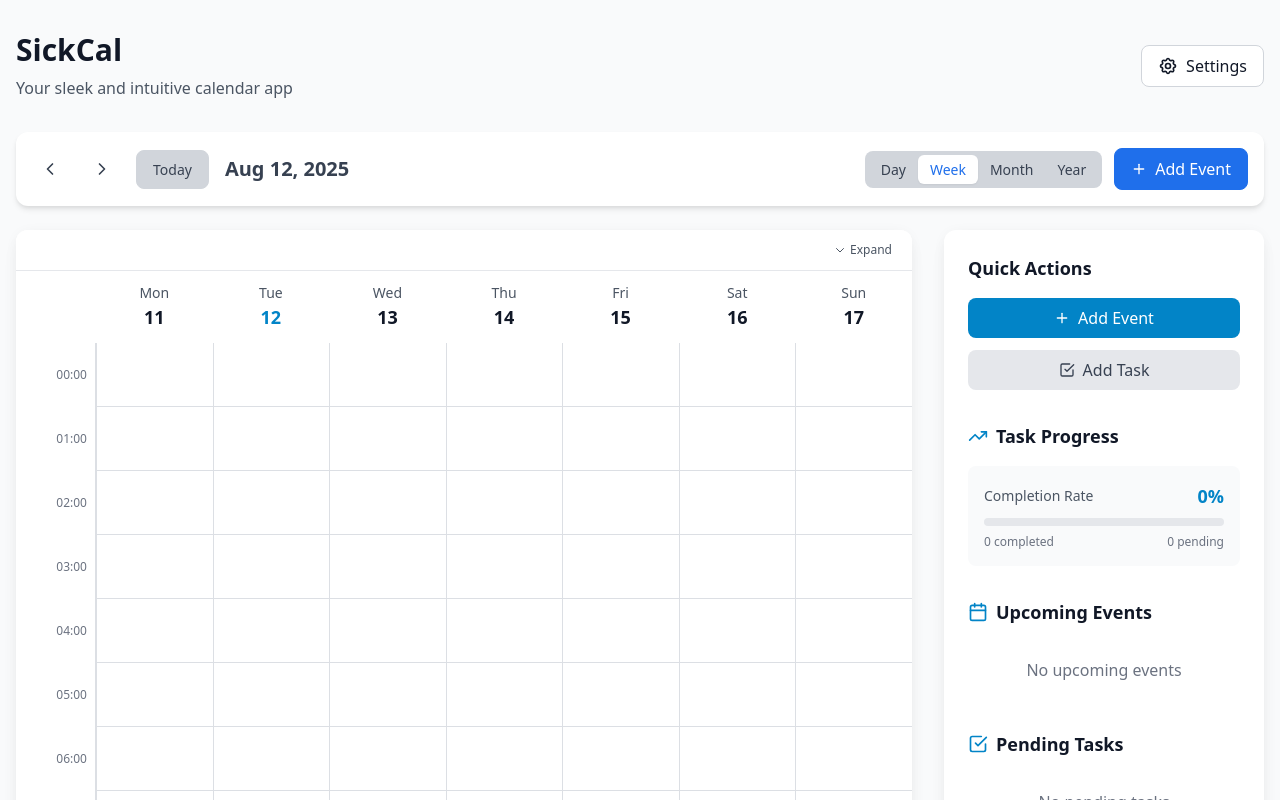
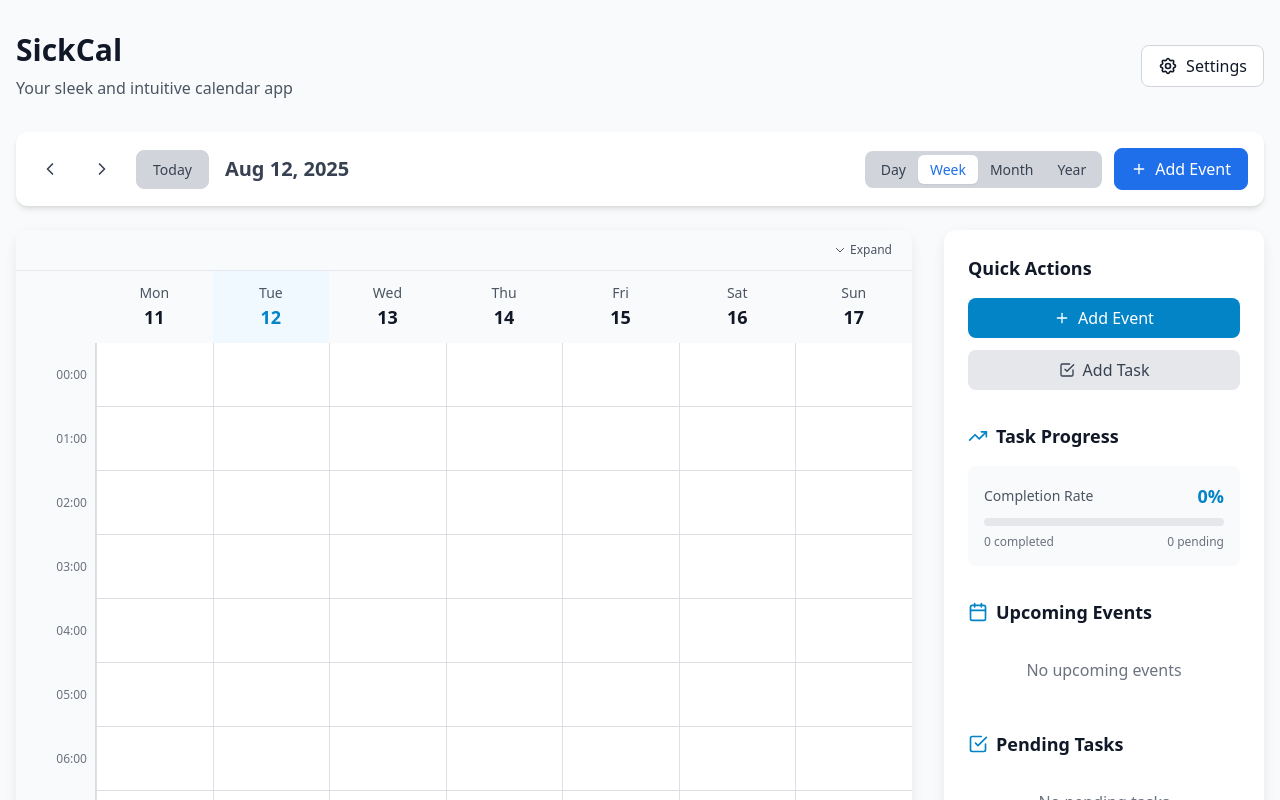
Before and after one commit to Andrewpeake/SickCal, a React (Create React App) app: page / in a window 1280 px wide. Shown: the top 800 px of the page. Built offline with nearby package versions, Linux system fonts and the light colour scheme.

Commit message:
FIX: Resolved CSS conflict that was overriding event background colors - Found CSS rule that was setting background-color inherit on all elements - Changed to target specific calendar elements instead of all elements - Events should now display with their proper colors

```diff
--- a/src/index.css
+++ b/src/index.css
@@ -157,8 +157,12 @@
     @apply bg-[#0d1117] !important;
   }
 
-  /* Force immediate background application */
-  .calendar-container * {
+  /* Force immediate background application for calendar grid elements */
+  .calendar-container .calendar-week-grid,
+  .calendar-container .calendar-day,
+  .calendar-container .time-slot,
+  .calendar-container .hour-marker,
+  .calendar-container .quarter-marker {
     background-color: inherit !important;
   }
 
```
